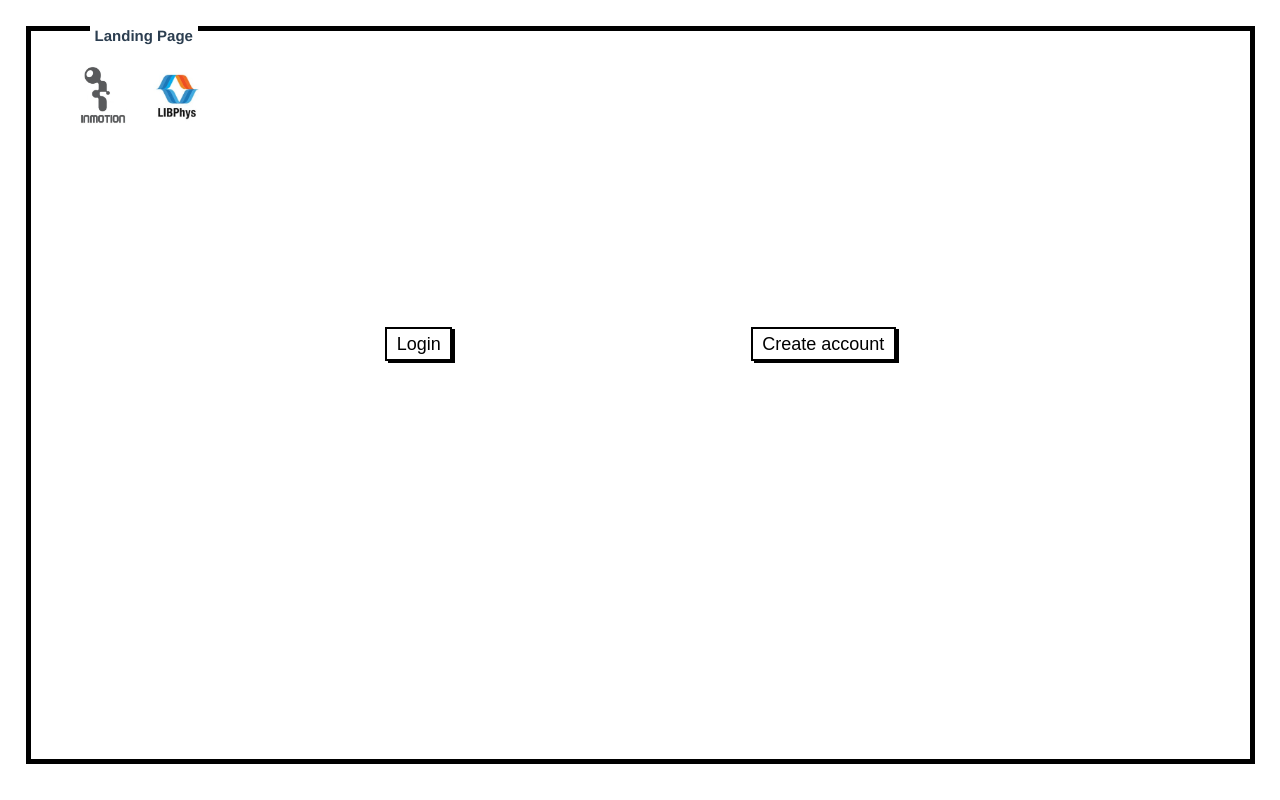
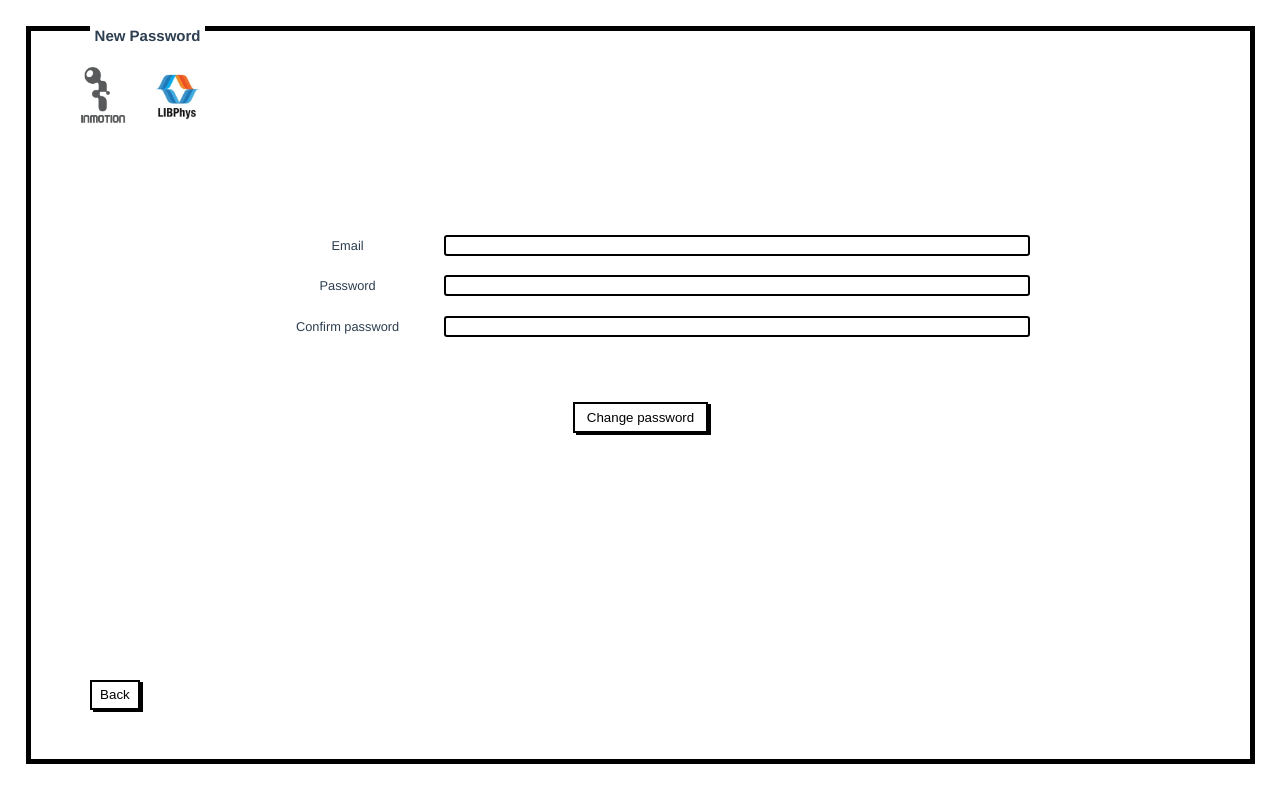
Before and after one commit to rafa98neves/InMotion, a Vue app in the folder inmotion-web/: page /newpassword in a window 1280 px wide. Before the commit this address led to /landingpage. Built offline with nearby package versions, Linux system fonts and the light colour scheme; the HTML template or start-up script is replaced by a standard one.

Commit message:
RecoverPassword and NewPassword
The e-mail field has to be changed in NewPassword.
The validation of the new password doens't seem to work properly.

```diff
--- a/inmotion-web/src/_helpers/router.js
+++ b/inmotion-web/src/_helpers/router.js
@@ -4,6 +4,8 @@ import RegisterPatient from '../components/auth/RegisterPatient';
 import RegisterTherapist from '../components/auth/RegisterTherapist';
 import LandingPage from '../components/auth/LandingPage'
 import Login from '../components/auth/Login'
+import RecoverPassword from '../components/auth/RecoverPassword'
+import NewPassword from '../components/auth/NewPassword'
 import Home from '../components/Homepage'
 import ErrorPage from '../components/Error-page'
 
@@ -11,6 +13,8 @@ const routes = [
     { path: '/error', component: ErrorPage, name: 'error' },
     { path: '/landingpage', component: LandingPage, name: 'Landing Page' },
     { path: '/login', component: Login, name: 'Login' },
+    { path: '/recoverpassword', component: RecoverPassword, name: 'Recover Password' },
+    { path: '/newpassword', component: NewPassword, name: 'New Password' },
     { path: '/registerpatient', component: RegisterPatient, name: 'Create account - Patient'},
     { path: '/registertherapist', component: RegisterTherapist, name: 'Create account - Therapist'},
     { path: '/', component: Home, name: 'Homepage', beforeEnter: authGuard },
--- a/inmotion-web/src/_services/account.service.js
+++ b/inmotion-web/src/_services/account.service.js
@@ -5,7 +5,8 @@ export const accountService = {
     login,
     isAuthenticated,
     register,
-    whoami
+    whoami,
+    recoverPassword
 };
 
 const api = utils.createHttp();
@@ -64,3 +65,22 @@ async function whoami(){
     router.push('/landingpage');
     return false;
 }
+
+async function recoverPassword(email) {
+    //não sei o que colocar a seguir a user para enviar e-mail
+    await api.post('/api/user/login', email)
+        .then(response => {
+            if(response.status == 200){
+                window.localStorage.setItem('token', response.data.token)
+                utils.token = response.data.token
+                router.push("/home")
+            }
+            else{
+                console.log(response)
+            }})
+        .catch(error => {
+            console.log(error)
+            router.push({name: "error", params: {msg : error}})
+
+        });
+}
--- a/inmotion-web/src/components/auth/Login.vue
+++ b/inmotion-web/src/components/auth/Login.vue
@@ -20,7 +20,7 @@
     </form>
 
     <br>
-    <router-link class="btn btn-therapist" to="/registertherapist"><button>I forgot my password</button></router-link>
+    <router-link class="btn btn-therapist" to="/recoverpassword"><button>I forgot my password</button></router-link>
 
     <div class="footer-back" id="back">
       <router-link class="btn btn-patient" to="/ladingpage"><button>Back</button></router-link>
--- /dev/null
+++ b/inmotion-web/src/components/auth/NewPassword.vue
@@ -0,0 +1,59 @@
+<template>
+  <div>
+
+    <form class="form-box">
+      <div class="form-control">
+        <label for="email">Email</label>
+        <input type="email" name="email" id="email" class="login-input" v-model="email">
+      </div>
+
+      <div class="form-control">
+        <label>Password</label>
+        <input type="password" name="password" id="password" class="register-input" v-model="password" required>
+      </div>
+
+      <div class="form-control">
+        <label>Confirm password</label>
+        <input v-on:blur="validate" type="password" name="password" id="password" class="register-input" v-model="password2" required>
+        <h4>{{ msg }}</h4>
+      </div>
+
+    </form>
+
+    <br>
+    <button>Change password</button>
+
+    <div class="footer-back" id="back">
+      <router-link class="btn btn-patient" to="/login"><button>Back</button></router-link>
+    </div>
+
+  </div>
+</template>
+
+<script>
+
+export default {
+  data() {
+    return {
+      email: '',
+      password: '',
+      password2: ''
+    }
+  },
+  methods: {
+    validate() {
+      if(this.password != this.password2){
+        this.msg = 'Password does not correspond!'
+      }
+      else{
+        this.msg = ''
+      }
+    }
+  }
+
+}
+</script>
+
+<style scoped>
+@import url('auth.css');
+</style>
--- /dev/null
+++ b/inmotion-web/src/components/auth/RecoverPassword.vue
@@ -0,0 +1,51 @@
+<template>
+
+  <div>
+    <form class="form-box" @submit.prevent="recoverPassword">
+      <div class="form-control">
+        <label for="email">Email</label>
+        <input type="email" name="email" id="email" v-model="email">
+      </div>
+
+      <div class="form-control">
+        <router-link class="btn btn-patient" to="/newpassword"><button type="submit" class="btn-submit">Send notification</button></router-link>
+      </div>
+    </form>
+
+    <div class="footer-back" id="back">
+      <router-link class="btn btn-patient" to="/login"><button>Back</button></router-link>
+    </div>
+    <div class="form-footer">
+      <div class="form-submit" id="submit">
+        <router-link class="btn btn-patient" to="/registerpatient"><button>Create account</button></router-link>
+      </div>
+    </div>
+
+  </div>
+
+
+</template>
+
+<script>
+
+import { accountService } from "../../_services/account.service"
+
+export default {
+  data() {
+    return {
+      email: ''
+    }
+  },
+  methods: {
+    recoverPassword() {
+      let email = this.email
+      accountService.recoverPassword(email);
+    }
+  }
+}
+
+</script>
+
+<style scoped>
+  @import url('auth.css');
+</style>
--- a/inmotion-web/src/components/auth/RegisterPatient.vue
+++ b/inmotion-web/src/components/auth/RegisterPatient.vue
@@ -123,7 +123,7 @@ export default {
     },
     validate() {
       if(this.password != this.password2){
-        this.msg = 'Password does not corresponde!'
+        this.msg = 'Password does not correspond!'
       }
       else{
         this.msg = ''
--- a/inmotion-web/src/components/auth/RegisterTherapist.vue
+++ b/inmotion-web/src/components/auth/RegisterTherapist.vue
@@ -85,7 +85,7 @@ export default {
     },
     validate() {
       if(this.password != this.password2){
-        this.msg = 'Password does not corresponde!'
+        this.msg = 'Password does not correspond!'
       }
       else{
         this.msg = ''
```
